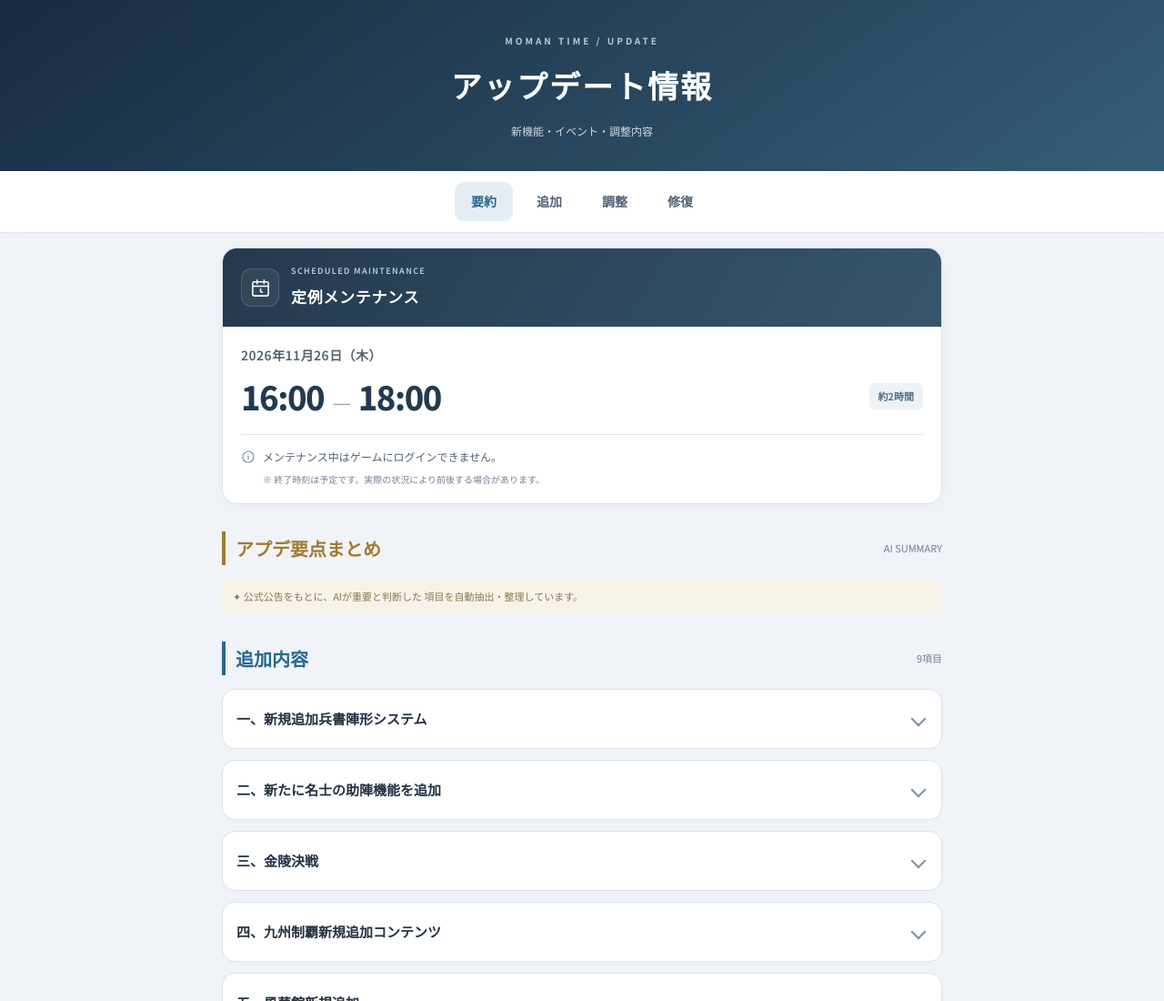
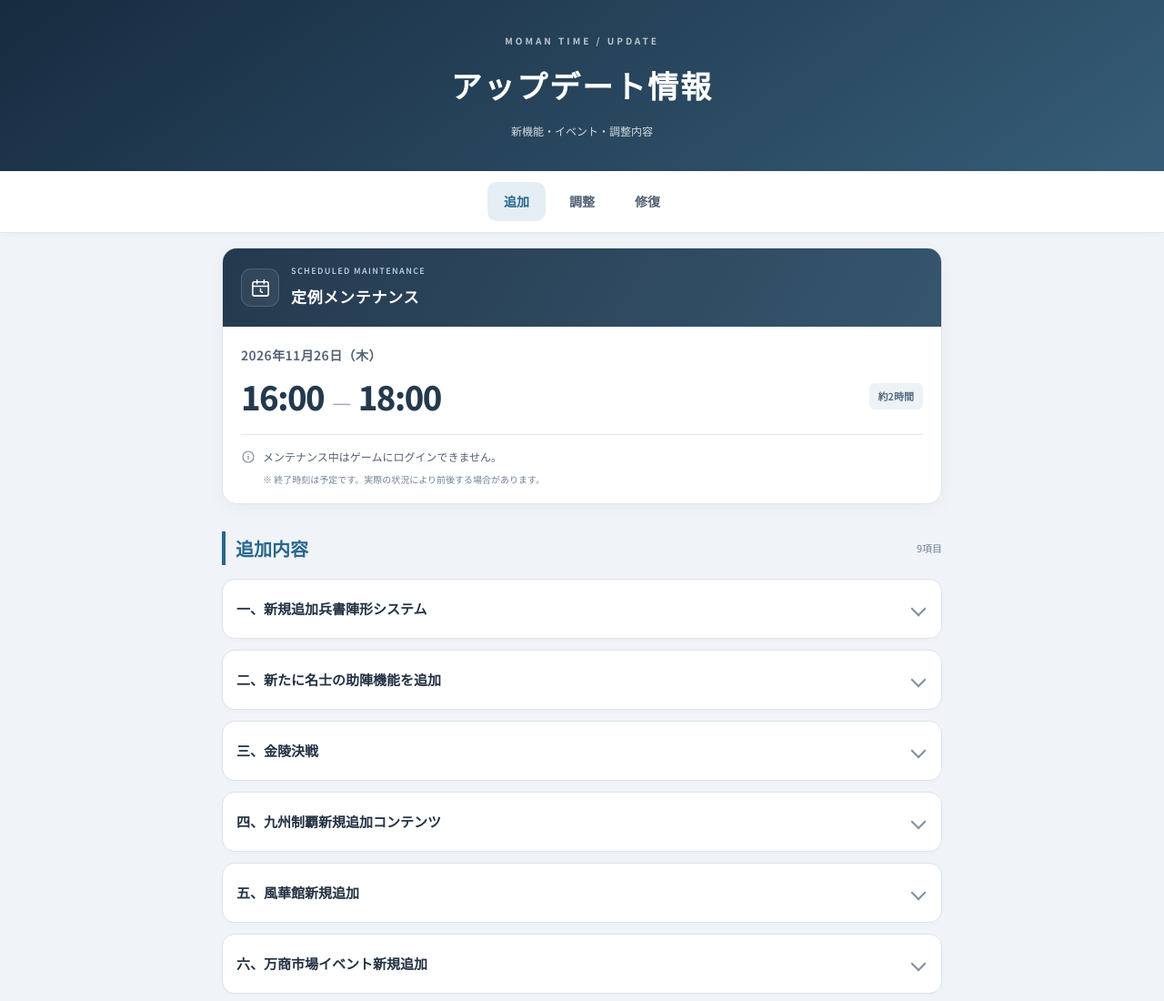
Before and after one commit to astronoka2030/moman-update2026-11-26, a plain HTML site: page index.html in a window 1280 px wide. Shown: the top 1100 px of the page at 91% size. Drawn offline with Linux system fonts and the light colour scheme.

Commit message:
index.html の更新

```diff
--- a/index.html
+++ b/index.html
@@ -18,7 +18,6 @@
 </header>
 
 <nav class="navigation">
-  <a href="#summary">要約</a>
   <a href="#additions">追加</a>
   <a href="#adjustments">調整</a>
   <a href="#fixes">修復</a>
@@ -26,18 +25,6 @@
 
 <main>
   <div id="maintenance"></div>
-
-  <section id="summary" class="section summary">
-    <div class="section-heading">
-      <h2>アプデ要点まとめ</h2>
-      <span class="count">AI SUMMARY</span>
-    </div>
-    <p class="ai-note">
-      ✦ 公式公告をもとに、AIが重要と判断した
-      項目を自動抽出・整理しています。
-    </p>
-    <div id="summary-content"></div>
-  </section>
 
   <section id="additions" class="section additions">
     <div class="section-heading">
```
